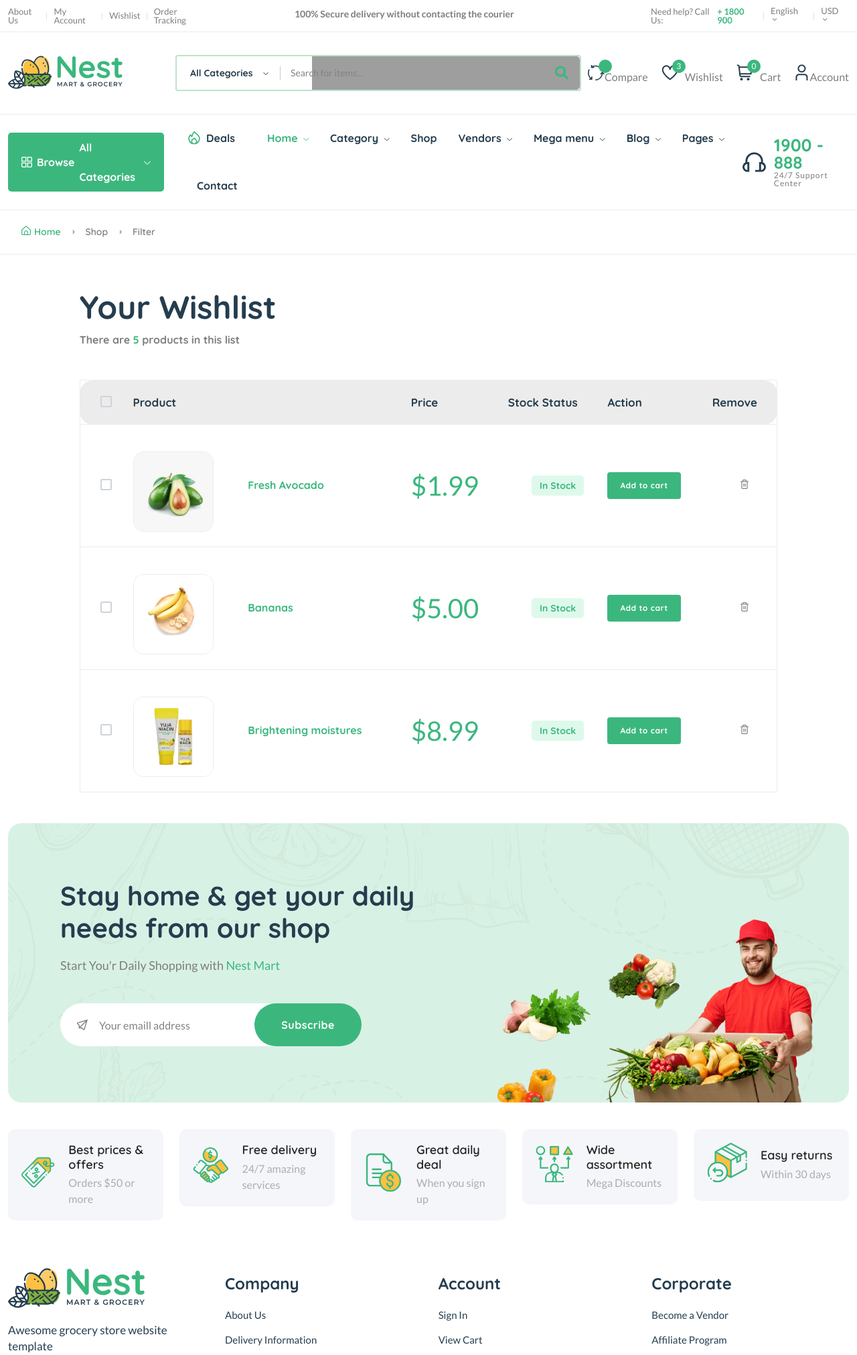
After one commit to Jeffreybekker/Ecommerce-Project, a Django app: page /wishlist/ in a window 1280 px wide. The commit adds this page. Shown: the top 2023 px of the page at 67% size. Run offline with Django 5.2, Linux system fonts and the light colour scheme; a user stored in the database is signed in; data comes from the database, SQL or seed files in the repository; both versions use the stored data as it was after the commit; parts of the project's set-up code (start-up, migrations or seed data) failed here and were passed over; some libraries are stand-ins or nearby versions; grey boxes are pictures that could not be loaded.

Commit message:
Wishlist added

```diff
--- a/ecomprj/core/context_processor.py
+++ b/ecomprj/core/context_processor.py
@@ -1,3 +1,4 @@
+from django.contrib import messages
 from core.models import Product, Category, Vendor, CartOrder, CartOrderItems, ProductImages, ProductReview, Wishlist, Address
 from django.db.models import Min, Max
 
@@ -8,12 +9,19 @@ def default(request):
     min_max_price = Product.objects.aggregate(Min("price"), Max("price")) # Get the lowest and highest value from the models (price from product)
 
     try:
+        wishlist = Wishlist.objects.filter(user=request.user)
+    except:
+        messages.warning(request, "You need to login before accessing your wishlist.")
+        wishlist = 0
+
+    try:
         address = Address.objects.get(user=request.user)
     except:
         address = None
 
     return {
         "categories": categories,
+        "wishlist": wishlist,
         "address": address,
         "vendors": vendors,
         "min_max_price": min_max_price,
--- a/ecomprj/core/urls.py
+++ b/ecomprj/core/urls.py
@@ -60,4 +60,10 @@ urlpatterns = [
 
     # Making Address Default
     path("make-default-address/", make_address_default, name="make-default-address"),
+
+    # Wishlist Page
+    path("wishlist/", wishlist_view, name="wishlist"),
+
+    # Added to Wishlist
+    path("add-to-wishlist", add_to_wishlist, name="add-to-wistlist"),
 ]
--- a/ecomprj/core/views.py
+++ b/ecomprj/core/views.py
@@ -336,6 +336,7 @@ def payment_completed_view(request):
 def payment_failed(request):
     return render(request, 'core/payment-failed.html')
 
+
 @login_required
 def customer_dashboard(request):
     orders = CartOrder.objects.filter(user=request.user).order_by("-id")
@@ -360,6 +361,7 @@ def customer_dashboard(request):
 
     return render(request, 'core/dashboard.html', context)
 
+
 @login_required
 def order_detail(request, id):
     order = CartOrder.objects.get(user=request.user, id=id)
@@ -376,3 +378,37 @@ def make_address_default(request):
     Address.objects.update(status=False)
     Address.objects.filter(id=id).update(status=True)
     return JsonResponse({"boolean": True})
+
+
+@login_required
+def wishlist_view(request):
+    wishlist = Wishlist.objects.all()
+    context = {
+        "w": wishlist,
+    }
+    return render(request, "core/wishlist.html", context)
+
+
+def add_to_wishlist(request):
+    product_id = request.GET['id']
+    product = Product.objects.get(id=product_id)
+
+    context = {}
+
+    wishlist_count = Wishlist.objects.filter(product=product, user=request.user).count()
+    print(wishlist_count)
+
+    if wishlist_count > 0:
+        context = {
+            "bool": True,
+        }
+    else:
+        new_wishlist = Wishlist.objects.create(
+            product=product,
+            user=request.user,
+        )
+
+        context = {
+            "bool": True,
+        }
+    return JsonResponse(context)
--- a/ecomprj/static/assets/js/function.js
+++ b/ecomprj/static/assets/js/function.js
@@ -254,4 +254,29 @@ $(document).ready(function (){
             }
         })
     })
+
+
+    // Adding to wishlist
+    $(document).on("click", ".add-to-wishlist", function(){
+        let product_id = $(this).attr("data-product-item")
+        let this_val = $(this)
+
+        console.log("Product ID is:", product_id);
+
+        $.ajax({
+            url: "/add-to-wishlist",
+            data: {
+                "id": product_id,
+            },
+            dataType: "json",
+            beforeSend: function(){
+                console.log("Adding to wishlist...")
+            },
+            success: function(response){
+                this_val.html("✓")
+                if (response.bool == true)
+                    console.log("Added to wishlist...");
+            }
+        })
+    })
 })
--- a/ecomprj/templates/core/index.html
+++ b/ecomprj/templates/core/index.html
@@ -114,7 +114,10 @@
                                                         <input type="hidden" class="product-id-{{ p.id }}" value="{{ p.id }}">
                                                         <input type="hidden" class="product-title-{{ p.id }}" value="{{ p.title }}">
 
-                                                        <button class="add add-to-cart-btn" data-index="{{ p.id }}" style="border: none;" id="add-to-cart-btn"><i class="fi-rs-shopping-cart mr-5"></i>Add</button>
+                                                        <div class="d-flex">
+                                                            <button class="add add-to-cart-btn" data-index="{{ p.id }}" style="border: none;" id="add-to-cart-btn"><i class="fi-rs-shopping-cart mr-5"></i>Add</button>
+                                                            <button style="border: none; background: none;" class="add-to-wishlist" data-product-item="{{ p.id }}"><i class="fi-rs-heart" style="fill: aqua;"></i></button>
+                                                        </div>
                                                     </div>
                                                 </div>
                                             </div>
--- a/ecomprj/templates/core/partials/base.html
+++ b/ecomprj/templates/core/partials/base.html
@@ -188,7 +188,7 @@
             <div class="container">
                 <div class="header-wrap">
                     <div class="logo logo-width-1">
-                        <a href="index.html"><img src="{% static 'assets/imgs/theme/logo.svg' %}" alt="logo" /></a>
+                        <a href="{% url 'core:index' %}"><img src="{% static 'assets/imgs/theme/logo.svg' %}" alt="logo" /></a>
                     </div>
                     <div class="header-right">
                         <div class="search-style-2">
@@ -240,11 +240,11 @@
                                     <a href="shop-compare.html"><span class="lable ml-0">Compare</span></a>
                                 </div>
                                 <div class="header-action-icon-2">
-                                    <a href="shop-wishlist.html">
+                                    <a href="{% url 'core:wishlist' %}">
                                         <img class="svgInject" alt="Nest" src="{% static 'assets/imgs/theme/icons/icon-heart.svg' %}" />
-                                        <span class="pro-count blue">6</span>
+                                        <span class="pro-count blue">{{ wishlist.count }}</span>
                                     </a>
-                                    <a href="shop-wishlist.html"><span class="lable">Wishlist</span></a>
+                                    <a href="{% url 'core:wishlist' %}"><span class="lable">Wishlist</span></a>
                                 </div>
                                 <div class="header-action-icon-2">
                                     <a class="mini-cart-icon" href="{% url 'core:cart' %}">
@@ -485,7 +485,7 @@
                     <div class="header-action-right d-block d-lg-none">
                         <div class="header-action-2">
                             <div class="header-action-icon-2">
-                                <a href="shop-wishlist.html">
+                                <a href="{% url 'core:wishlist' %}">
                                     <img alt="Nest" src="{% static 'assets/imgs/theme/icons/icon-heart.svg' %}" />
                                     <span class="pro-count white">4</span>
                                 </a>
--- /dev/null
+++ b/ecomprj/templates/core/wishlist.html
@@ -0,0 +1,77 @@
+{% extends 'core/partials/base.html' %}
+{% load static %}
+{% block content %}
+    <main class="main">
+        <div class="page-header breadcrumb-wrap">
+            <div class="container">
+                <div class="breadcrumb">
+                    <a href="index.html" rel="nofollow"><i class="fi-rs-home mr-5"></i>Home</a>
+                    <span></span> Shop <span></span> Filter
+                </div>
+            </div>
+        </div>
+        <div class="container mb-30 mt-50">
+            <div class="row">
+                <div class="col-xl-10 col-lg-12 m-auto">
+                    <div class="mb-50">
+                        <h1 class="heading-2 mb-10">Your Wishlist</h1>
+                        <h6 class="text-body">There are <span class="text-brand">5</span> products in this list</h6>
+                    </div>
+                    <div class="table-responsive shopping-summery">
+                        <table class="table table-wishlist">
+                            <thead>
+                                <tr class="main-heading">
+                                    <th class="custome-checkbox start pl-30">
+                                        <input class="form-check-input" type="checkbox" name="checkbox" id="exampleCheckbox11" value="" />
+                                        <label class="form-check-label" for="exampleCheckbox11"></label>
+                                    </th>
+                                    <th scope="col" colspan="2">Product</th>
+                                    <th scope="col">Price</th>
+                                    <th scope="col">Stock Status</th>
+                                    <th scope="col">Action</th>
+                                    <th scope="col" class="end">Remove</th>
+                                </tr>
+                            </thead>
+                            <tbody>
+                                {% for w in w %}
+                                <tr class="pt-30">
+                                    <td class="custome-checkbox pl-30">
+                                        <input class="form-check-input" type="checkbox" name="checkbox" id="exampleCheckbox1" value="" />
+                                        <label class="form-check-label" for="exampleCheckbox1"></label>
+                                    </td>
+                                    <td class="image product-thumbnail pt-40"><img src="{{ w.product.image.url }}" alt="#" /></td>
+                                    <td class="product-des product-name">
+                                        <h6><a class="product-name mb-10" href="{% url 'core:product-detail' w.product.pid %}">{{ w.product.title|truncatechars:30 }}</a></h6>
+                                    </td>
+                                    <td class="price d-fdlex fs-1" data-title="Price">
+                                        <span class="text-brand">$</span><span class="text-brand current-product-price-{{  w.product.id }}">{{ w.product.price }}</h3></span>
+                                    </td>
+                                    <td class="text-center detail-info" data-title="Stock">
+                                        <span class="stock-status in-stock mb-0">{% if w.product.in_stock %} In Stock {% else %} Out of Stock {% endif %}</span>
+                                    </td>
+                                    <td class="text-right" data-title="Cart">
+                                        <input type="hidden" value="1" id="product-quantity" class="product-quantity-{{  w.product.id }}">
+                                        <input type="hidden" class="product-pid-{{  w.product.id }}" value="{{  w.product.pid }}">
+                                        <input type="hidden" class="product-image-{{  w.product.id }}" value="{{  w.product.image.url }}">
+                                        <input type="hidden" class="product-id-{{  w.product.id }}" value="{{  w.product.id }}">
+                                        <input type="hidden" class="product-title-{{  w.product.id }}" value="{{  w.product.title }}">
+
+                                        <button class="btn btn-sm add-to-cart-btn" data-index="{{  w.product.id }}">Add to cart</button>
+                                    </td>
+                                    <td class="action text-center" data-title="Remove">
+                                        <a href="#" class="text-body"><i class="fi-rs-trash"></i></a>
+                                    </td>
+                                </tr>
+                                {% empty %}
+                                <tr>
+                                    <td><p>Your wishlist is empty...</p></td>
+                                </tr>
+                                {% endfor %}
+                            </tbody>
+                        </table>
+                    </div>
+                </div>
+            </div>
+        </div>
+    </main>
+{% endblock content %}
```
Also changed, not shown: ecomprj/db.sqlite3.
